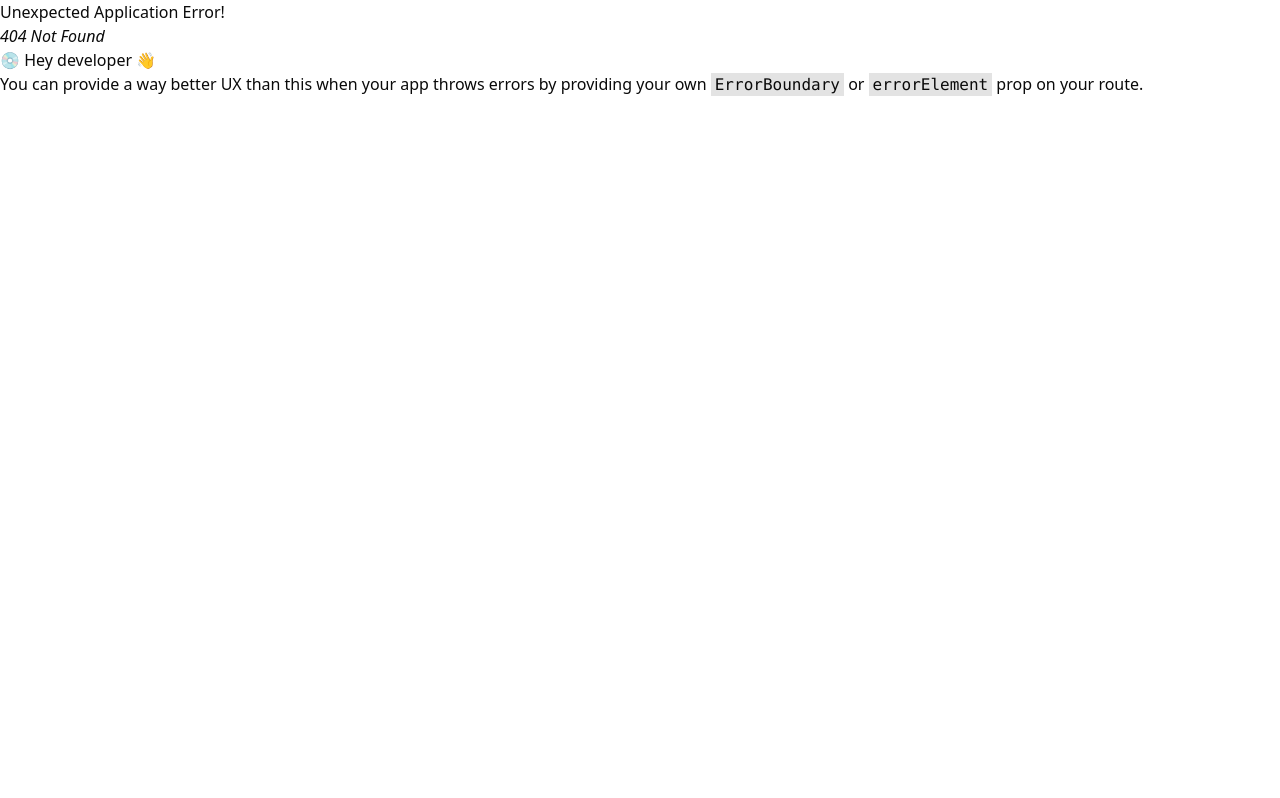
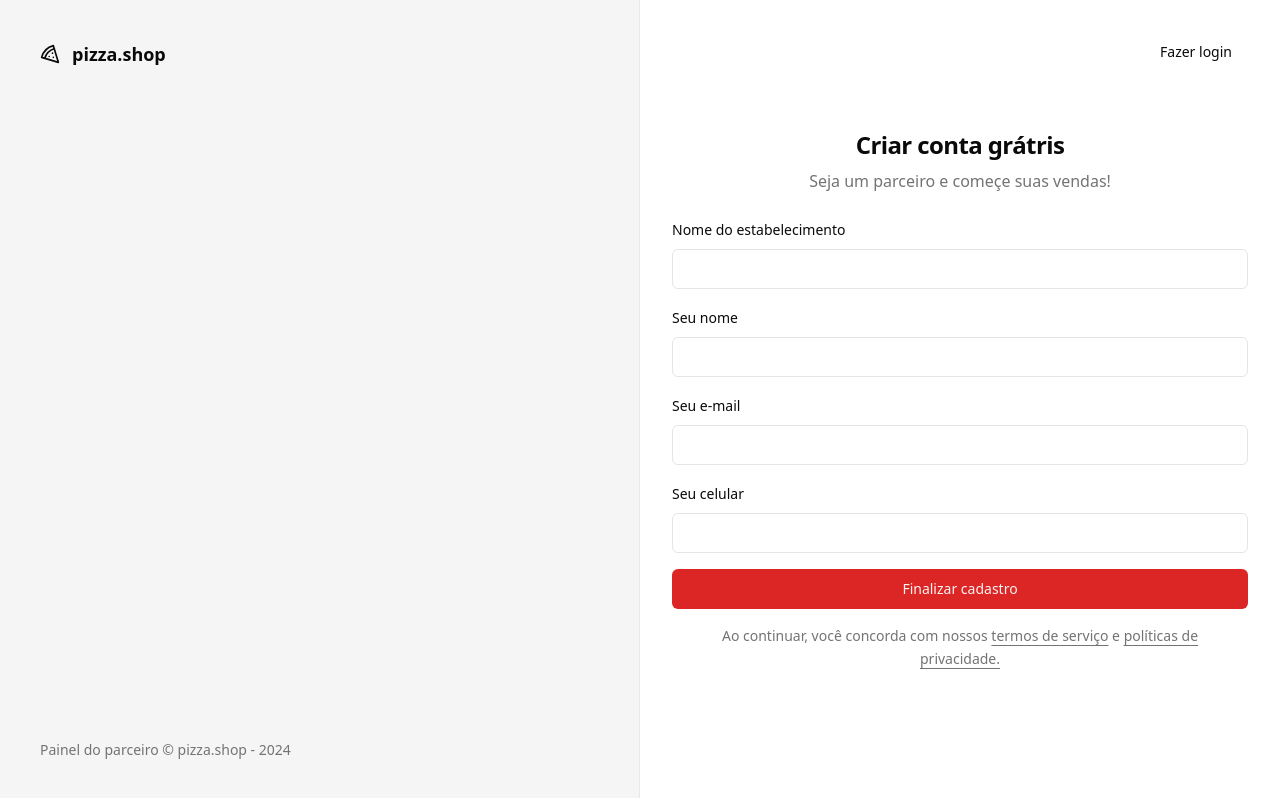
Before and after one commit to cleltonjm/pizza.shop, a React (Vite) app: page /sign-up in a window 1280 px wide. Before the commit this address had no page. Built offline with nearby package versions, Linux system fonts and the light colour scheme.

Commit message:
Cadastro de restaurante

```diff
--- a/src/pages/_layouts/auth.tsx
+++ b/src/pages/_layouts/auth.tsx
@@ -14,7 +14,7 @@
                 </footer>
             </div>
 
-            <div className="flex flex-col items-center justify-center">
+            <div className="flex flex-col items-center justify-center relative">
                 <Outlet />
             </div>
         </div>
--- a/src/pages/auth/sign-in.tsx
+++ b/src/pages/auth/sign-in.tsx
@@ -1,6 +1,7 @@
 import { useForm } from 'react-hook-form'
 import { z } from 'zod'
 import { toast } from 'sonner'
+import { Link } from 'react-router-dom'
 
 import { Button } from '@/components/ui/button'
 import { Input } from '@/components/ui/input'
@@ -37,6 +38,10 @@
         <>
             <Helmet title="Login" />
             <div className="p-8">
+                <Button variant="ghost" asChild className="absolute right-8 top-8">
+                    <Link to="/sign-up">Novo estabelecimento</Link>
+                </Button>
+
                 <div className="w-[320] flex flex-col justify-center gap-6">
                     <div className="flex flex-col gap-2 text-center">
                         <h1 className="text-2xl font-semibold tracking-tight">
--- /dev/null
+++ b/src/pages/auth/sign-up.tsx
@@ -0,0 +1,90 @@
+import { useForm } from 'react-hook-form'
+import { z } from 'zod'
+import { toast } from 'sonner'
+
+import { Button } from '@/components/ui/button'
+import { Input } from '@/components/ui/input'
+import { Label } from '@/components/ui/label'
+import { Helmet } from 'react-helmet-async'
+import { Link, useNavigate } from 'react-router-dom'
+
+const signUpForm = z.object({
+    restaurantName: z.string(),
+    managerName: z.string(),
+    phone: z.string(),
+    email: z.string().email(),
+})
+
+type SignUpForm = z.infer<typeof signUpForm>
+
+export function SignUp() {
+    const navigate = useNavigate()
+    const { register, handleSubmit, formState: { isSubmitting } } = useForm<SignUpForm>()
+
+    async function handleSignUp(data: SignUpForm) {
+        try {
+            console.log(data)
+
+            await new Promise(resolve => setTimeout(resolve, 2000))
+
+            toast.success('Restaurante cadastrado com sucesso!', {
+                action: {
+                    label: 'Login',
+                    onClick: () => navigate('/sign-in'),
+                },
+            })
+        } catch {
+            toast.error('Erro ao cadastrar restaurante.')
+        }
+    }
+
+    return (
+        <>
+            <Helmet title="Cadastro" />
+            <div className="p-8">
+                <Button variant="ghost" asChild className="absolute right-8 top-8">
+                    <Link to="/sign-in">Fazer login</Link>
+                </Button>
+
+                <div className="w-[320] flex flex-col justify-center gap-6">
+                    <div className="flex flex-col gap-2 text-center">
+                        <h1 className="text-2xl font-semibold tracking-tight">
+                            Criar conta grátris
+                        </h1>
+                        <p className="text=sm text-muted-foreground">
+                            Seja um parceiro e começe suas vendas!
+                        </p>
+                    </div>
+
+                    <form onSubmit={handleSubmit(handleSignUp)} className="space-y-4">
+                        <div className="space-y-2">
+                            <Label htmlFor="restaurantName">Nome do estabelecimento</Label>
+                            <Input id="restaurantName" type="text" {...register('restaurantName')} />
+                        </div>
+
+                        <div className="space-y-2">
+                            <Label htmlFor="managerName">Seu nome</Label>
+                            <Input id="managerName" type="text" {...register('managerName')} />
+                        </div>
+
+                        <div className="space-y-2">
+                            <Label htmlFor="email">Seu e-mail</Label>
+                            <Input id="email" type="email" {...register('email')} />
+                        </div>
+
+                        <div className="space-y-2">
+                            <Label htmlFor="phone">Seu celular</Label>
+                            <Input id="phone" type="tel" {...register('phone')} />
+                        </div>
+
+                        <Button disabled={isSubmitting} className="w-full" type="submit">Finalizar cadastro</Button>
+
+                        <p className="px-6 text-center text-sm leading-relaxed text-muted-foreground">
+                            Ao continuar, você concorda com nossos <a className="underline underline-offset-4" href="">termos de serviço</a>{' '} e{' '} <a className="underline underline-offset-4" href="">políticas de privacidade.</a>
+                        </p>
+                    </form>
+                </div>
+            </div>
+        </>
+    )
+}
```
Also changed, not shown: src/routes.tsx (+6 -1 lines).
